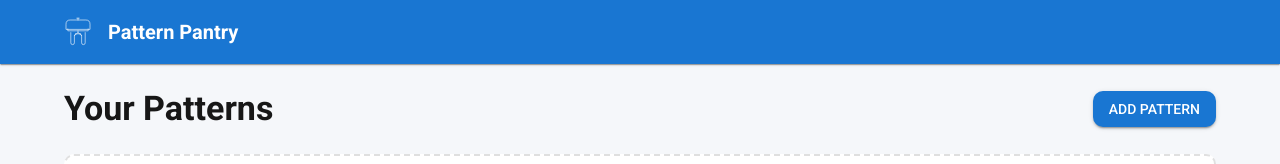
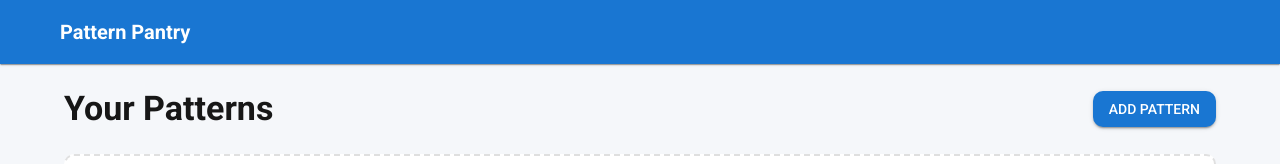
Before and after one commit to KVeitch/pattern-pantry, a Next.js app: page / in a window 1280 px wide. Shown: the top 164 px of the page. Built offline with nearby package versions, Linux system fonts and the light colour scheme; some icons are missing.

Commit message:
Remove logo

```diff
--- a/src/components/AppLayout.tsx
+++ b/src/components/AppLayout.tsx
@@ -53,33 +53,19 @@ export default function AppLayout({
           >
             <MenuIcon />
           </IconButton>
-          <Box
+          <Typography
+            variant="h6"
             component={Link}
             href="/"
             sx={{
-              display: "flex",
-              alignItems: "center",
-              gap: 1.5,
               flexGrow: 1,
               textDecoration: "none",
               color: "inherit",
+              fontWeight: 700,
             }}
           >
-            <Box
-              component="img"
-              src="/pattern-pantry-logo.svg"
-              alt=""
-              sx={{
-                width: 36,
-                height: 36,
-                filter: "brightness(0) invert(1)",
-                display: "block",
-              }}
-            />
-            <Typography variant="h6" sx={{ fontWeight: 700 }}>
-              Pattern Pantry
-            </Typography>
-          </Box>
+            Pattern Pantry
+          </Typography>
           <IconButton
             color="inherit"
             aria-label="Add pattern"
```
Also changed, not shown: public/pattern-pantry-logo.png (deleted), public/pattern-pantry-logo.svg (deleted).
